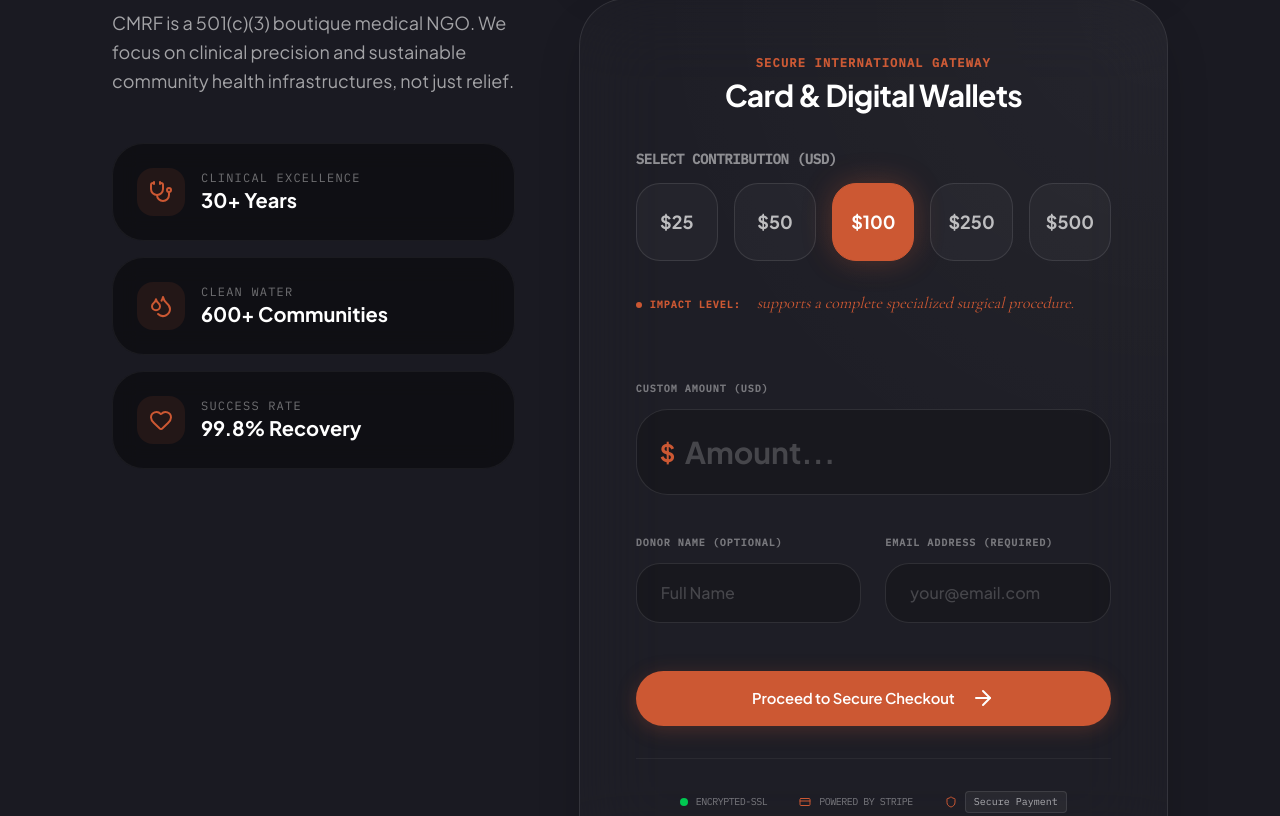
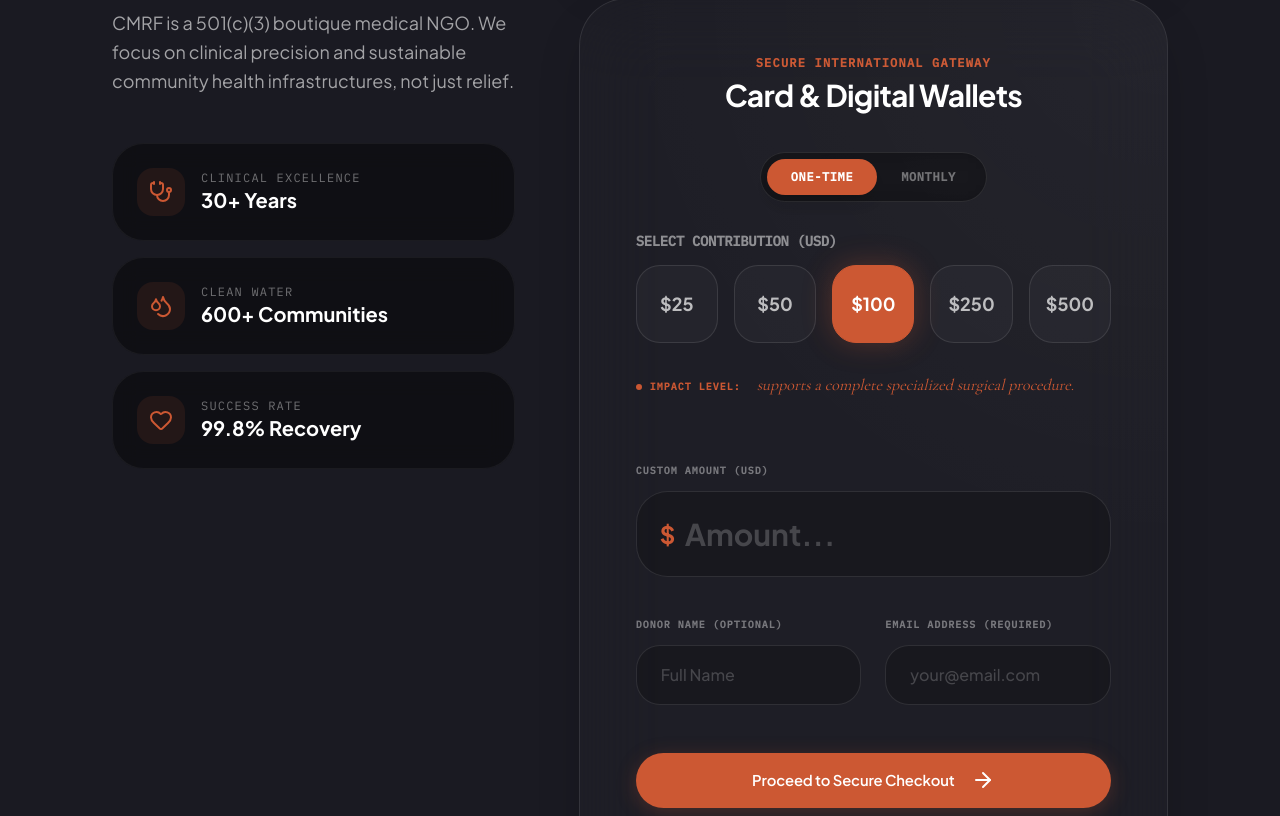
Before and after one commit to Annankra/cmrf, a Next.js app: page /donate in a window 1280 px wide. Shown: the part 1064-1880 px from the top of the page. Built offline with nearby package versions, Linux system fonts and the light colour scheme.

Commit message:
feat(donate): add One-Time vs Monthly recurring donation mode to Stripe form and API

```diff
--- a/src/app/api/donate/create-checkout/route.ts
+++ b/src/app/api/donate/create-checkout/route.ts
@@ -31,6 +31,7 @@ interface DonatePayload {
     amount: number; // in cents
     donorName?: string;
     donorEmail?: string;
+    mode?: "one_time" | "monthly";
 }
 
 function validate(
@@ -40,7 +41,7 @@ function validate(
         return { ok: false, error: "Invalid request body." };
     }
 
-    const { amount, donorName, donorEmail } = body as Record<string, unknown>;
+    const { amount, donorName, donorEmail, mode } = body as Record<string, unknown>;
 
     if (typeof amount !== "number" || !Number.isInteger(amount)) {
         return { ok: false, error: "Amount must be an integer (in cents)." };
@@ -56,12 +57,15 @@ function validate(
         return { ok: false, error: "Invalid email address." };
     }
 
+    const validMode = mode === "monthly" ? "monthly" : "one_time";
+
     return {
         ok: true,
         data: {
             amount,
             donorName: typeof donorName === "string" ? donorName.trim() : undefined,
             donorEmail: typeof donorEmail === "string" ? donorEmail.trim() : undefined,
+            mode: validMode,
         },
     };
 }
@@ -100,7 +104,7 @@ export async function POST(request: NextRequest) {
         );
     }
 
-    const { amount, donorName, donorEmail } = result.data;
+    const { amount, donorName, donorEmail, mode } = result.data;
 
     // --- Stripe ---
     const secretKey = process.env.STRIPE_SECRET_KEY;
@@ -116,9 +120,10 @@ export async function POST(request: NextRequest) {
 
     try {
         const origin = request.headers.get("origin") || "http://localhost:3000";
+        const isSubscription = mode === "monthly";
 
         const session = await stripe.checkout.sessions.create({
-            mode: "payment",
+            mode: isSubscription ? "subscription" : "payment",
             payment_method_types: ["card", "link"],
             line_items: [
                 {
@@ -126,10 +131,11 @@ export async function POST(request: NextRequest) {
                         currency: "usd",
                         unit_amount: amount,
                         product_data: {
-                            name: "Donation to CMRF",
+                            name: isSubscription ? "Monthly Recurring Donation to CMRF" : "Donation to CMRF",
                             description:
                                 "Tax-deductible donation to CMMRF-USA, a 501(c)(3) charitable organization.",
                         },
+                        ...(isSubscription ? { recurring: { interval: "month" } } : {}),
                     },
                     quantity: 1,
                 },
@@ -139,6 +145,7 @@ export async function POST(request: NextRequest) {
             metadata: {
                 donorName: donorName || "",
                 donorEmail: donorEmail || "",
+                donationType: isSubscription ? "monthly" : "one_time",
             },
             success_url: `${origin}/donate/success?session_id={CHECKOUT_SESSION_ID}`,
             cancel_url: `${origin}/donate/cancel`,
--- a/src/components/donate/StripeForm.tsx
+++ b/src/components/donate/StripeForm.tsx
@@ -71,6 +71,7 @@ function MagneticSelection({
 }
 
 export function StripeForm() {
+    const [mode, setMode] = useState<'one_time' | 'monthly'>('one_time');
     const [selectedCents, setSelectedCents] = useState<number>(10000); // Default $100
     const [customAmount, setCustomAmount] = useState("");
     const [donorName, setDonorName] = useState("");
@@ -108,6 +109,7 @@ export function StripeForm() {
                     amount: amountInCents,
                     donorName: donorName || "Anonymous Donor",
                     donorEmail,
+                    mode,
                 }),
             });
 
@@ -137,6 +139,34 @@ export function StripeForm() {
                 <h3 className="text-xl sm:text-2xl md:text-3xl font-bold text-white tracking-tight" style={{ fontFamily: "var(--font-heading)" }}>
                     Card & Digital Wallets
                 </h3>
+            </div>
+
+            {/* Donation Frequency Toggle */}
+            <div className="flex justify-center mb-8">
+                <div className="inline-flex bg-black/40 border border-white/10 rounded-full p-1.5 backdrop-blur-md">
+                    <button
+                        type="button"
+                        onClick={() => setMode('one_time')}
+                        className={`px-6 py-2.5 rounded-full font-mono text-xs font-bold uppercase tracking-wider transition-all duration-300 ${
+                            mode === 'one_time'
+                                ? 'bg-[var(--color-clay)] text-white shadow-lg'
+                                : 'text-white/40 hover:text-white'
+                        }`}
+                    >
+                        One-Time
+                    </button>
+                    <button
+                        type="button"
+                        onClick={() => setMode('monthly')}
+                        className={`px-6 py-2.5 rounded-full font-mono text-xs font-bold uppercase tracking-wider transition-all duration-300 ${
+                            mode === 'monthly'
+                                ? 'bg-[var(--color-clay)] text-white shadow-lg'
+                                : 'text-white/40 hover:text-white'
+                        }`}
+                    >
+                        Monthly
+                    </button>
+                </div>
             </div>
 
             <div className="mb-8 md:mb-10">
```
